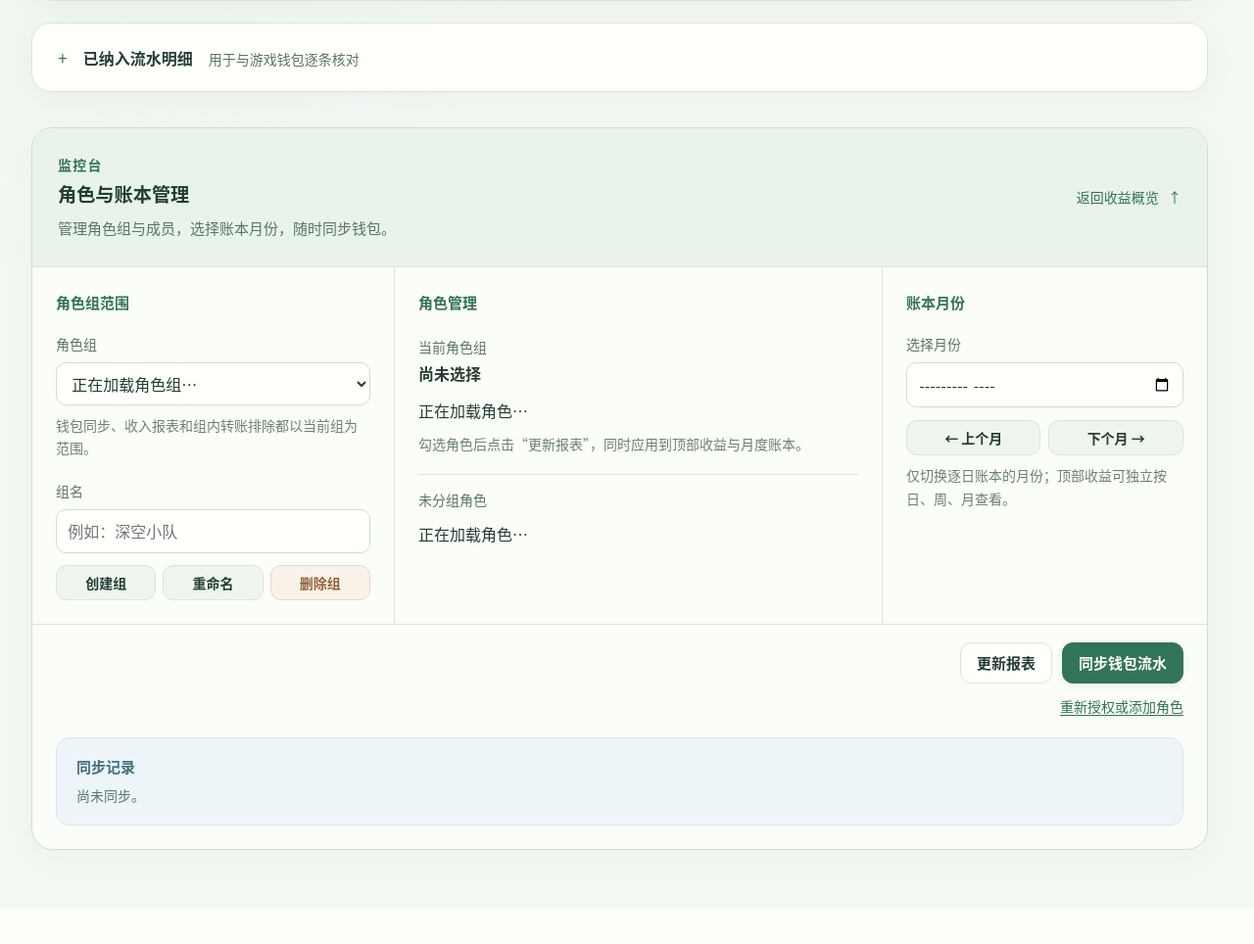
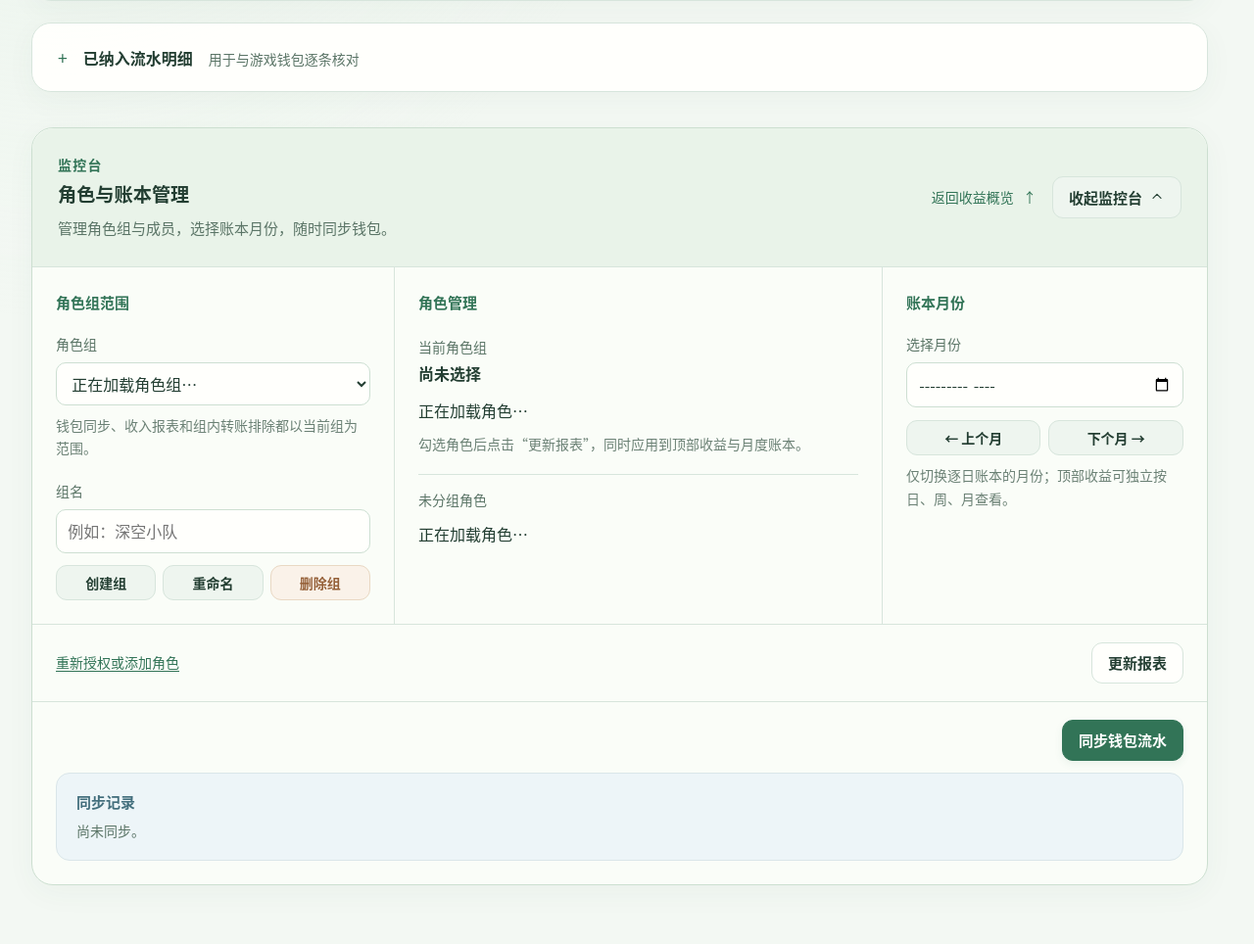
Before and after one commit to JianchouBai/eve-income-tracker, a FastAPI app: template app/templates/index.html in a window 1280 px wide. Shown: the part 1213-2177 px from the top of the page at 98% size. Before the commit the page ends 2103 px from the top, so only its background shows below. Run offline with FastAPI, Linux system fonts and the light colour scheme; the template is opened without the code that fills it: most values are stand-ins (such as "Sample title", 1, 10 or a date in 2020); parts of the project's set-up code (start-up, migrations or seed data) failed here and were passed over; some libraries are stand-ins or nearby versions.

Commit message:
release: prepare v2.0.2 collapsible monitor

```diff
--- a/app/static/app.css
+++ b/app/static/app.css
@@ -181,7 +181,18 @@ tbody tr:last-child td { border-bottom: 0; }
 .rail-heading { display: flex; flex-wrap: wrap; gap: 20px; align-items: center; padding: 26px; border-bottom: 1px solid var(--rule); background: #e9f3e9; border-radius: 22px 22px 0 0; }
 .rail-heading h2 { margin-bottom: 7px; }
 .rail-heading p { margin-bottom: 0; color: var(--muted); font-size: var(--text-sm); }
-.filters { display: grid; grid-template-columns: minmax(0, 1fr) minmax(0, 1.35fr) minmax(0, 0.9fr); }
+.rail-heading-copy { min-width: 0; flex: 1 1 360px; }
+.rail-heading-actions { display: flex; flex-wrap: wrap; gap: 16px; align-items: center; margin-left: auto; }
+.monitor-summary { display: flex; flex: 1 1 160px; flex-wrap: wrap; gap: 6px 14px; align-items: baseline; min-width: 0; }
+.monitor-summary strong { color: var(--fog); font-size: var(--text-base); font-weight: 600; overflow-wrap: anywhere; }
+.monitor-summary > span, .monitor-toggle { white-space: nowrap; }
+.monitor-toggle svg { width: 16px; height: 16px; fill: none; stroke: currentColor; stroke-width: 1.7; stroke-linecap: round; stroke-linejoin: round; transition: transform var(--motion-duration) var(--motion-easing); }
+.monitor-toggle[aria-expanded='false'] svg { transform: rotate(180deg); }
+.filters { margin: 0; }
+.monitor-content { display: grid; grid-template-rows: 1fr; opacity: 1; visibility: visible; transition: grid-template-rows var(--motion-duration) var(--motion-easing), opacity 160ms ease, visibility 0s linear 0s; }
+.monitor-controls { min-height: 0; overflow: clip; }
+.command-rail[data-collapsed='true'] .monitor-content { grid-template-rows: 0fr; opacity: 0; visibility: hidden; pointer-events: none; transition: grid-template-rows var(--motion-duration) var(--motion-easing), opacity 160ms ease, visibility 0s linear var(--motion-duration); }
+.filter-fields { display: grid; grid-template-columns: minmax(0, 1fr) minmax(0, 1.35fr) minmax(0, 0.9fr); }
 .filters fieldset { min-width: 0; margin: 0; padding: 24px; border: 0; }
 .filters fieldset + fieldset { border-left: 1px solid var(--rule); }
 .filters legend { float: left; width: 100%; margin-bottom: 18px; padding: 0; color: var(--ice); font-size: var(--text-sm); font-weight: 600; }
@@ -217,6 +228,8 @@ tbody tr:last-child td { border-bottom: 0; }
 .ungrouped-row .membership-action { grid-column: 2 / 4; }
 .month-actions { display: grid; grid-template-columns: repeat(2, minmax(0, 1fr)); gap: 8px; margin-top: 6px; }
 .filter-actions { display: flex; grid-column: 1 / -1; gap: 10px; justify-content: flex-end; padding: 18px 24px 12px; border-top: 1px solid var(--rule); }
+.management-actions { display: flex; flex-wrap: wrap; gap: 12px; align-items: center; justify-content: flex-end; padding: 18px 24px; border-top: 1px solid var(--rule); }
+.management-actions .rail-link { margin: 0 auto 0 0; }
 .rail-link { grid-column: 1 / -1; justify-self: end; margin: 0 24px 20px; font-size: var(--text-xs); }
 .sync-panel { margin: 0 24px 24px; padding: 18px 20px; border: 1px solid #dae6e9; border-radius: 14px; background: var(--blue); }
 .sync-panel h2 { margin-bottom: 8px; color: #426e7c; font-family: var(--font-body); font-size: var(--text-sm); font-weight: 550; }
@@ -262,7 +275,7 @@ tbody tr:last-child td { border-bottom: 0; }
   .lp-reading p, .lp-reading .lp-note { margin: 0; }
   .lp-reading strong { font-size: 1.6rem; }
   .lp-reading .lp-note { margin-left: auto; }
-  .filters { grid-template-columns: minmax(0, 1fr) minmax(0, 1.25fr); }
+  .filter-fields { grid-template-columns: minmax(0, 1fr) minmax(0, 1.25fr); }
   .filters .ledger-scope { grid-column: 1 / -1; border-left: 0; border-top: 1px solid var(--rule); }
   .ledger-scope .month-picker { max-width: 380px; }
 }
@@ -306,10 +319,11 @@ tbody tr:last-child td { border-bottom: 0; }
   .entry-panel .scroll { padding-inline: 18px; }
   .rail-heading { padding: 22px 18px; border-radius: 20px 20px 0 0; }
   .rail-heading .monitor-jump { margin-left: 0; }
-  .filters { grid-template-columns: minmax(0, 1fr); }
+  .filter-fields { grid-template-columns: minmax(0, 1fr); }
   .filters fieldset { padding: 20px 18px; }
   .filters fieldset + fieldset { border-left: 0; border-top: 1px solid var(--rule); }
   .filter-actions { justify-content: stretch; padding: 18px; }
+  .management-actions { padding: 18px; }
   .filter-actions button { flex: 1; }
   .rail-link { margin-right: 18px; }
   .sync-panel { margin: 0 18px 18px; padding: 16px; }
@@ -324,5 +338,6 @@ tbody tr:last-child td { border-bottom: 0; }
 }
 
 @media (prefers-reduced-motion: reduce) {
-  *, *::before, *::after { scroll-behavior: auto !important; transition-duration: 0.01ms !important; animation-duration: 0.01ms !important; animation-iteration-count: 1 !important; }
+  *, *::before, *::after { scroll-behavior: auto !important; transition-duration: 0.01ms !important; transition-delay: 0s !important; animation-duration: 0.01ms !important; animation-iteration-count: 1 !important; }
+  .monitor-content, .monitor-toggle svg { transition: none !important; }
 }
--- a/app/static/app.js
+++ b/app/static/app.js
@@ -84,6 +84,26 @@ function bindEntryDisclosure() {
       expanded = details.open;
       summary.setAttribute('aria-expanded', String(expanded));
     }
+  });
+}
+
+function bindMonitorDisclosure() {
+  const monitor = $('monitor');
+  const content = $('monitor-content');
+  const toggle = $('monitor-toggle');
+  toggle.addEventListener('click', () => {
+    const collapsed = toggle.getAttribute('aria-expanded') === 'true';
+    if (collapsed && content.contains(document.activeElement)) toggle.focus();
+    transitionContent($('monitor-heading'), () => {
+      monitor.setAttribute('data-collapsed', String(collapsed));
+      toggle.setAttribute('aria-expanded', String(!collapsed));
+      $('monitor-toggle-label').textContent = collapsed ? '展开监控台' : '收起监控台';
+      $('monitor-heading-copy').hidden = collapsed;
+      $('monitor-return').hidden = collapsed;
+      $('monitor-summary').hidden = !collapsed;
+      content.inert = collapsed;
+      content.setAttribute('aria-hidden', String(collapsed));
+    });
   });
 }
 
@@ -590,6 +610,8 @@ function renderRoles() {
   const members = group ? characters.filter((character) => String(character.group_id) === selectedGroupId) : [];
   const ungrouped = characters.filter((character) => character.group_id === null);
   $('active-group-name').textContent = group ? `${group.name} · ${members.length} 名` : '尚未创建角色组';
+  $('monitor-group-name').textContent = group ? group.name : '暂无角色组';
+  $('monitor-character-count').textContent = `${members.length} 名角色`;
 
   const memberRegion = $('enable-region');
   memberRegion.replaceChildren();
@@ -945,6 +967,7 @@ document.addEventListener('DOMContentLoaded', () => {
   bindDataSettings();
   if (document.body.dataset.authenticated !== 'true') return;
   bindEntryDisclosure();
+  bindMonitorDisclosure();
   updatePeriodControls();
   $('ledger-month').value = ledgerMonth;
   $('ledger-month').max = beijingDate().slice(0, 7);
--- a/app/templates/index.html
+++ b/app/templates/index.html
@@ -136,12 +136,19 @@
           </div>
         </div>
         <aside id='monitor' class='command-rail' aria-labelledby='monitor-title'>
-          <div class='rail-heading'>
-            <div><span class='section-index'>监控台</span><h2 id='monitor-title'>角色与账本管理</h2><p>管理角色组与成员，选择账本月份，随时同步钱包。</p></div>
-            <a class='monitor-jump' href='#dashboard'>返回收益概览 <span aria-hidden='true'>↑</span></a>
+          <div id='monitor-heading' class='rail-heading'>
+            <div id='monitor-heading-copy' class='rail-heading-copy'><span class='section-index'>监控台</span><h2 id='monitor-title'>角色与账本管理</h2><p>管理角色组与成员，选择账本月份，随时同步钱包。</p></div>
+            <p id='monitor-summary' class='monitor-summary' aria-live='polite' hidden><strong id='monitor-group-name'>正在加载角色组…</strong><span id='monitor-character-count'>0 名角色</span></p>
+            <div class='rail-heading-actions'>
+              <a id='monitor-return' class='monitor-jump' href='#dashboard'>返回收益概览 <span aria-hidden='true'>↑</span></a>
+              <button id='monitor-toggle' class='monitor-toggle' type='button' aria-expanded='true' aria-controls='monitor-content'><span id='monitor-toggle-label'>收起监控台</span><svg viewBox='0 0 24 24' aria-hidden='true'><path d='m6 14 6-6 6 6'/></svg></button>
+            </div>
           </div>
 
           <form id='role-filters' class='filters'>
+            <div id='monitor-content' class='monitor-content'>
+              <div class='monitor-controls'>
+                <div class='filter-fields'>
                   <fieldset class='group-scope'>
                     <legend>角色组范围</legend>
                     <div class='group-picker'>
@@ -186,11 +193,16 @@
                     </div>
                     <p id='ledger-guidance' class='field-guidance'>仅切换逐日账本的月份；顶部收益可独立按日、周、月查看。</p>
                   </fieldset>
+                </div>
+                <div class='management-actions'>
+                  <a id='reauthorize-link' class='rail-link' href='{{ "#" if configuration_issues or runtime_mode == "desktop" else "/auth/login" }}'{% if runtime_mode == "desktop" and not configuration_issues %} data-desktop-authorization='true'{% endif %}>重新授权或添加角色</a>
+                  <button id='report-button' class='button button-secondary' type='submit'>更新报表</button>
+                </div>
+              </div>
+            </div>
             <div class='filter-actions'>
-              <button id='report-button' class='button button-secondary' type='submit'>更新报表</button>
               <button id='sync-button' class='button button-primary' type='button'>同步钱包流水</button>
             </div>
-            <a id='reauthorize-link' class='rail-link' href='{{ "#" if configuration_issues or runtime_mode == "desktop" else "/auth/login" }}'{% if runtime_mode == "desktop" and not configuration_issues %} data-desktop-authorization='true'{% endif %}>重新授权或添加角色</a>
           </form>
 
           <section id='sync-results' class='sync-panel' aria-live='polite'>
--- a/app/version.py
+++ b/app/version.py
@@ -1 +1 @@
-APP_VERSION = "2.0.1"
+APP_VERSION = "2.0.2"
```
Also changed, not shown: tests/test_frontend.py (+2 -2 lines), tests/test_version.py (+2 -2 lines), CHANGELOG.md, README.md. Lines whose indentation alone changed are shown as unchanged.
